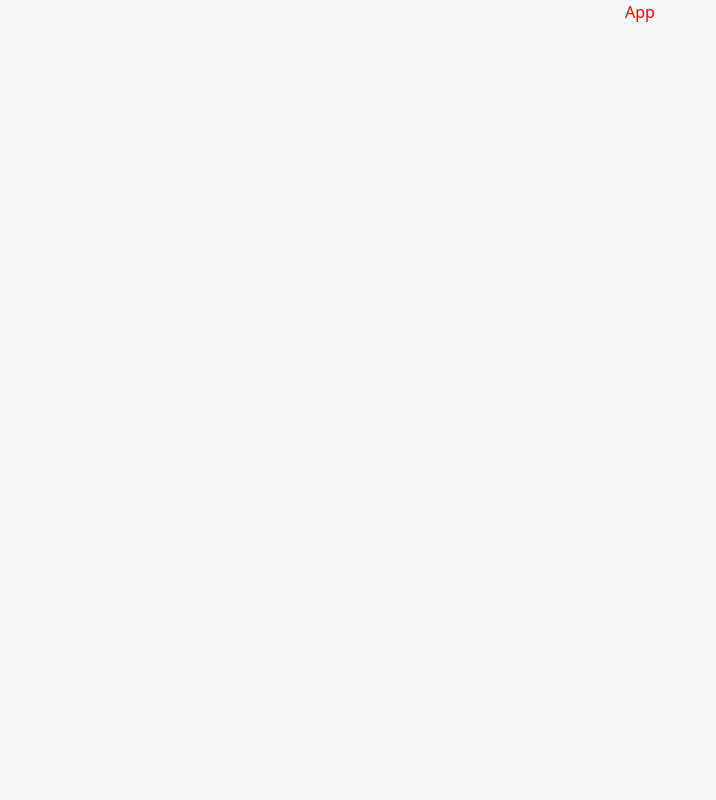
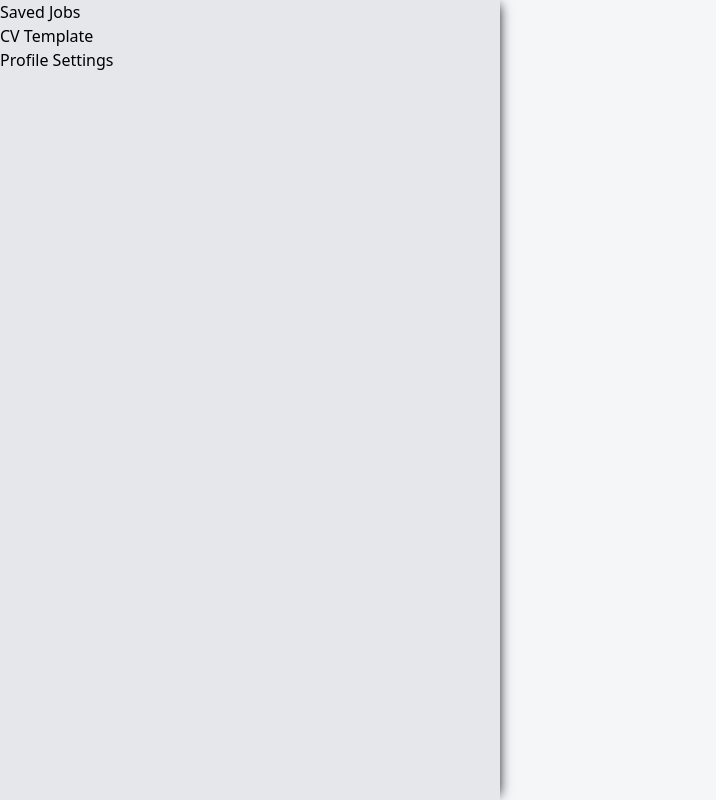
Before and after one commit to tweiss777/werk.it, a React (Create React App) app in the folder client/: page / in a window 1280 px wide. Shown: the whole page, without its empty margins (0-716 px from the left). Built offline with nearby package versions, Linux system fonts and the light colour scheme.

Commit message:
implementing menu bar

```diff
--- a/client/src/App.tsx
+++ b/client/src/App.tsx
@@ -1,10 +1,25 @@
 import React from 'react'
+import { BrowserRouter, Routes } from 'react-router-dom'
 import './App.css'
+import MenuBar from './components/MenuBar'
 
 function App() {
     // routes should be created here
 
-    return <div className="App">App</div>
+    return (
+        <>
+            <BrowserRouter>
+                <MenuBar />
+                <Routes>
+
+
+
+                </Routes>
+
+            </BrowserRouter>
+
+        </>
+    )
 }
 
 export default App
--- a/client/src/components/MenuBar.tsx
+++ b/client/src/components/MenuBar.tsx
@@ -1,31 +1,34 @@
 import React from "react";
 import { Link } from "react-router-dom";
-// this will be hooked to the navigation bar
-export default function MenuBar(){
+import '../styles/menubar.css';
+export default function MenuBar() {
 
-
-
-
-    return(
+    return (
         // flex box
         <div className="menu-bar-container">
+
             <div className="menu-bar">
-
                 <Link to='/saved'>
-                    <button>Saved Jobs</button>
+                    <div className="menuItem">
+                        <button>Saved Jobs</button>
+                    </div>
                 </Link>
 
                 <Link to='/template'>
-                    <button>CV Template</button>
+                    <div className="menuItem">
+                        <button>CV Template</button>
+                    </div>
                 </Link>
 
                 <Link to='/profile'>
-                    <button>Profile Settings</button>
+                    <div className="menuItem">
+                        <button>Profile Settings</button>
+                    </div>
                 </Link>
 
             </div>
         </div>
-        )
+    )
 
 
 
--- /dev/null
+++ b/client/src/styles/menubar.css
@@ -0,0 +1,17 @@
+.menu-bar-container{
+    @apply bg-gray-200;
+    min-width: 300px;
+    max-width: 500px;
+    height: 100%;
+    box-shadow: 4px 0px 12px -5px ;
+}
+
+
+
+.menu-bar-container > .menu-bar{
+    @apply flex-col;
+
+}
+.menu-bar > .menuItem{
+    margin: 20px 3%;
+}
```
